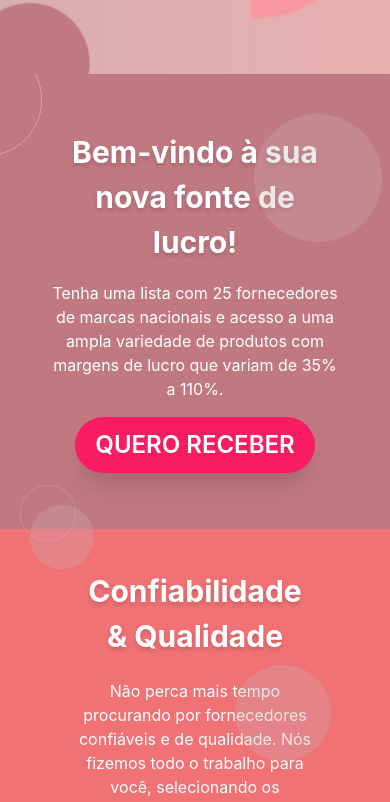
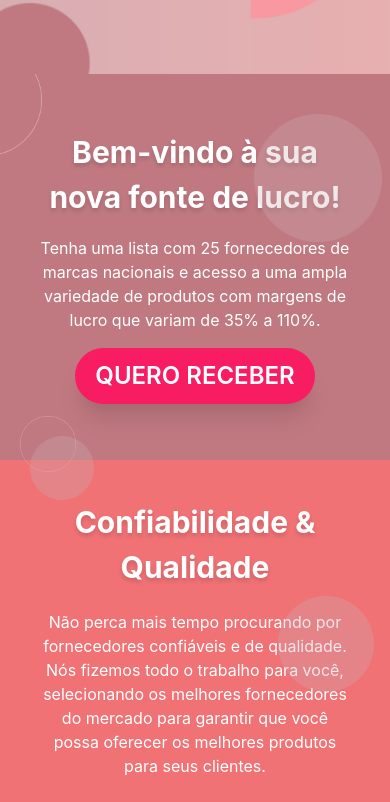
Before and after one commit to Pedrobourguignon/cb-landing, a Next.js app: page / in a window 390 px wide. Shown: the part 1000-1802 px from the top of the page. Built offline with nearby package versions, Linux system fonts and the light colour scheme.

Commit message:
feat: finish mobile

```diff
--- a/components/Sessions/FifthSession.tsx
+++ b/components/Sessions/FifthSession.tsx
@@ -21,7 +21,7 @@ export const FifthSession = () => {
         zIndex="hide"
       />
       <Flex
-        w="60"
+        px="10"
         direction="column"
         pt="10"
         align="center"
--- a/components/Sessions/FirstSession.tsx
+++ b/components/Sessions/FirstSession.tsx
@@ -16,13 +16,13 @@ export const FirstSession = () => {
       <Flex
         direction="column"
         gap="8"
+        px="10"
         w="100%"
         align="center"
         textAlign="center"
       >
         <Text
           fontSize="4xl"
-          w="60"
           textShadow="0px 3px 4px rgba(0, 0, 0, 0.15)"
           fontWeight="bold"
         >
--- a/components/Sessions/FourthSession.tsx
+++ b/components/Sessions/FourthSession.tsx
@@ -22,7 +22,7 @@ export const FourthSession = () => {
       />
       <Img src="/images/celia_bourguignon.png" w="60" zIndex="docked" />
       <Flex
-        w="60"
+        px="10"
         direction="column"
         gap="6"
         pb="8"
--- a/components/Sessions/SecondSession.tsx
+++ b/components/Sessions/SecondSession.tsx
@@ -27,7 +27,13 @@ export const SecondSession = () => {
         top="10"
         boxSize="32"
       />
-      <Flex direction="column" w="72" gap="4" align="center" textAlign="center">
+      <Flex
+        direction="column"
+        px="10"
+        gap="4"
+        align="center"
+        textAlign="center"
+      >
         <Text
           fontSize="3xl"
           fontWeight="bold"
--- a/components/Sessions/SixthSession.tsx
+++ b/components/Sessions/SixthSession.tsx
@@ -25,7 +25,7 @@ export const SixthSession = () => {
         right="7"
         top="8"
       />
-      <Flex direction="column" w="60" gap="5" py="8">
+      <Flex direction="column" px="10" gap="5" py="8">
         <Flex direction="column">
           <Text
             fontSize="3xl"
--- a/components/Sessions/ThirdSession.tsx
+++ b/components/Sessions/ThirdSession.tsx
@@ -10,7 +10,7 @@ export const ThirdSession = () => {
       pt="10"
       direction="column"
     >
-      <Flex direction="column" w="60" gap="5" position="relative">
+      <Flex direction="column" px="10" gap="5" position="relative">
         <Text
           fontSize="3xl"
           fontWeight="bold"
@@ -28,7 +28,7 @@ export const ThirdSession = () => {
         <Img
           src="/images/ellipse1.png"
           position="absolute"
-          left="40"
+          right="4"
           top="24"
           boxSize="24"
         />
```
